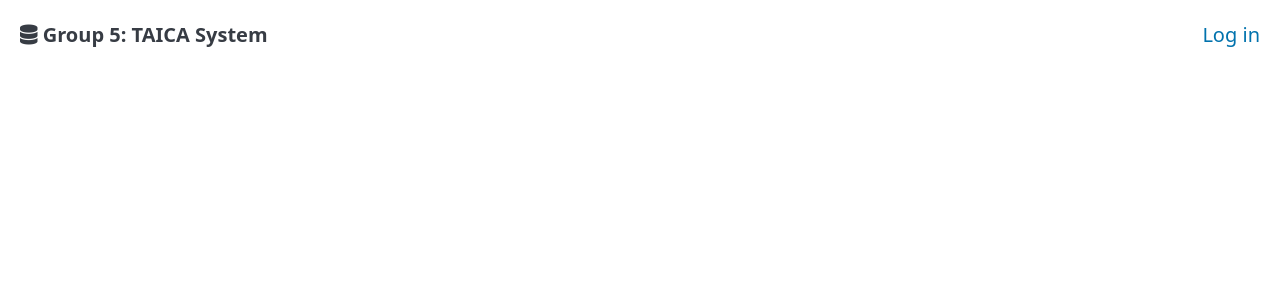
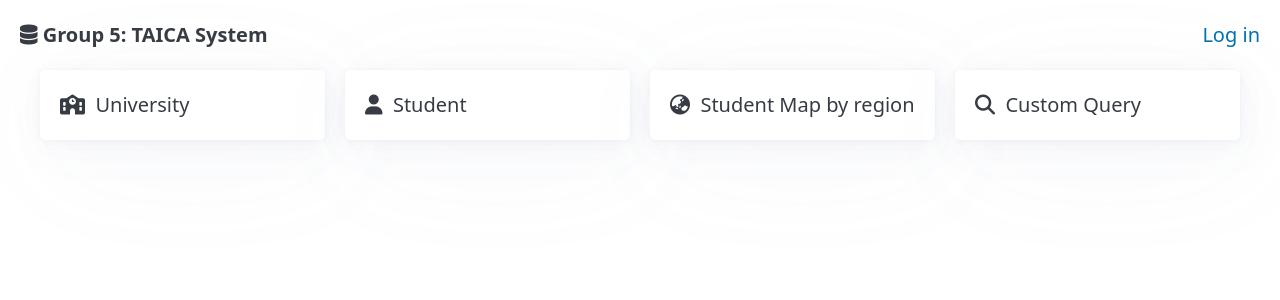
Before and after one commit to hedgehog-menn/abd-taica-frontend, a Vue app: page /home in a window 1280 px wide. Shown: the top 300 px of the page. Built offline with nearby package versions, Linux system fonts and the light colour scheme.

Commit message:
add home page

```diff
--- a/src/router/index.js
+++ b/src/router/index.js
@@ -1,4 +1,5 @@
 import { createRouter, createWebHistory } from 'vue-router';
+import HomeView from '@/views/HomeView.vue';
 import UniversityView from '../views/UniversityView.vue';
 import StudentView from '../views/StudentView.vue';
 import MasterCourseView from '@/views/MasterCourseView.vue';
@@ -7,6 +8,11 @@ import ChoroplethMap from '@/views/ChoroplethMap.vue';
 import CustomQueryView from '@/views/CustomQueryView.vue';
 
 const routes = [
+  {
+    path: '/home',
+    name: 'home',
+    component: HomeView,
+  },
   {
     path: '/university',
     name: 'university',
@@ -50,7 +56,7 @@ const routes = [
   },
   {
     path: '/',
-    redirect: '/university',
+    redirect: '/home',
   },
 ];
 
--- /dev/null
+++ b/src/views/HomeView.vue
@@ -0,0 +1,60 @@
+<template>
+  <main class="container">
+    <div class="grid">
+      <article
+        v-for="item in items"
+        :key="item.id"
+        @click="navigateTo(item.link)"
+        class="cursor-pointer"
+      >
+        <i v-if="item.icon" :class="['fa-solid', item.icon]"></i>
+        <span v-if="item.icon">&nbsp;&nbsp;</span>
+        <span>{{ item.title }}</span>
+      </article>
+    </div>
+  </main>
+</template>
+
+<script setup>
+import { ref } from 'vue';
+import { useRouter } from 'vue-router';
+
+const router = useRouter();
+
+const items = ref([
+  {
+    title: 'University',
+    icon: 'fa-school',
+    link: '/university',
+  },
+  {
+    title: 'Student',
+    icon: 'fa-user',
+    link: '/student',
+  },
+  {
+    title: 'Student Map by region',
+    icon: 'fa-earth-asia',
+    link: '/choropleth',
+  },
+  {
+    title: 'Custom Query',
+    icon: 'fa-magnifying-glass',
+    link: '/custom-query',
+  },
+]);
+
+const navigateTo = (link) => {
+  router.push(link);
+};
+</script>
+
+<style scoped>
+.cursor-pointer {
+  cursor: pointer;
+}
+
+.cursor-pointer:hover {
+  opacity: 0.8;
+}
+</style>
```
